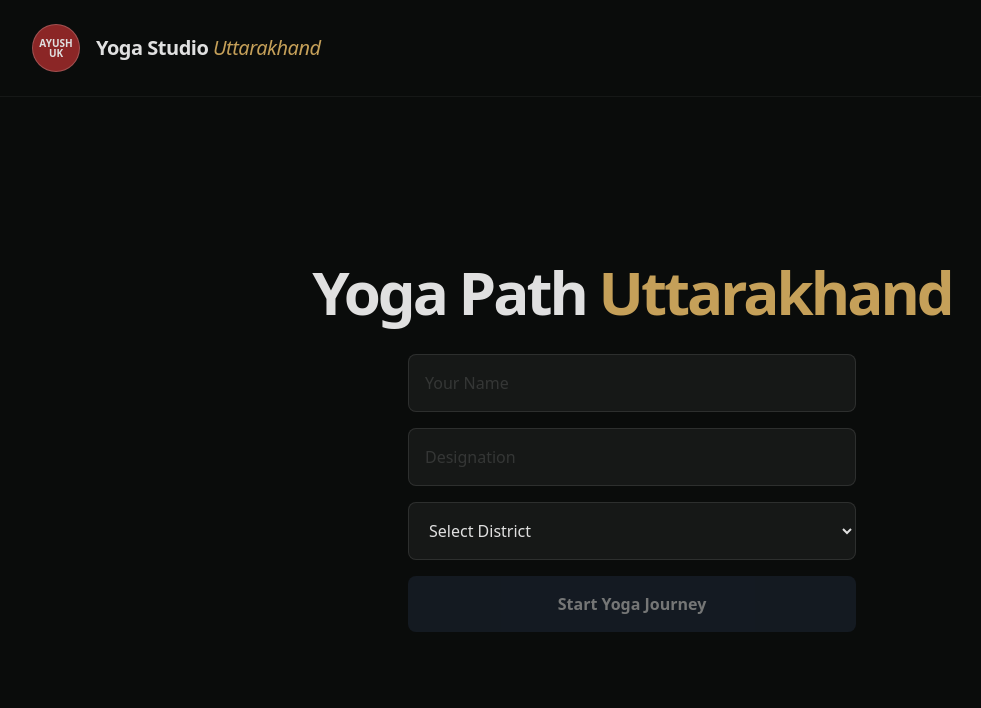
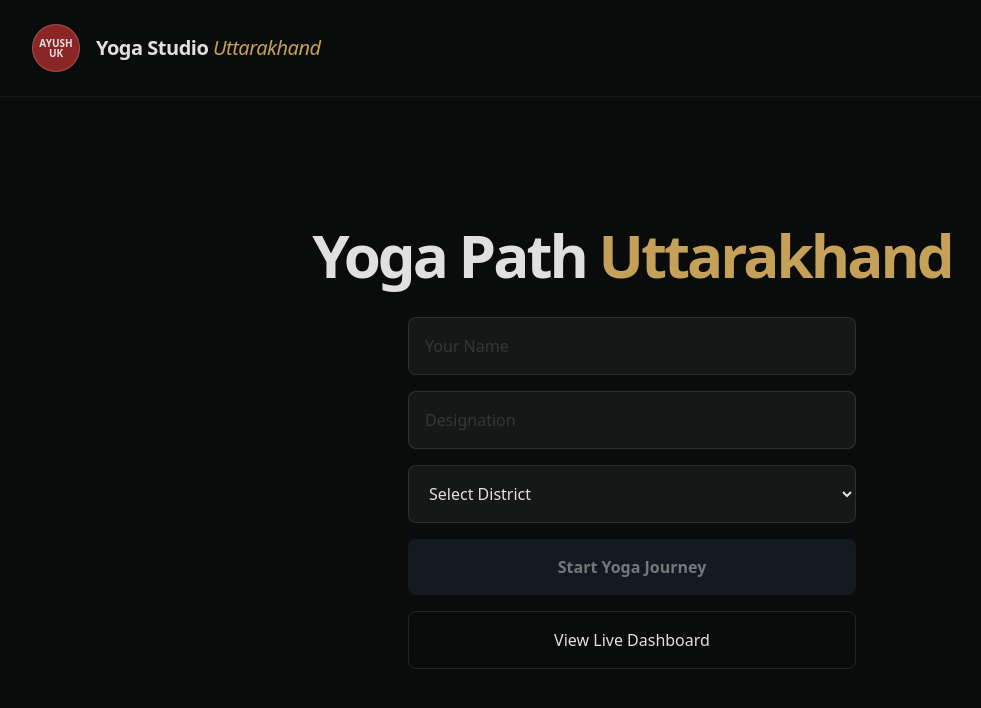
Before and after one commit to adc-uttarakhand/yogapath-firebase, a React (Vite) app: page / in a window 1280 px wide. Shown: the top 708 px of the page, without its empty margins (8-989 px from the left). Built offline with nearby package versions, Linux system fonts and the light colour scheme.

Commit message:
Add files via upload

```diff
--- a/src/App.tsx
+++ b/src/App.tsx
@@ -6,9 +6,10 @@
 import { useState, useRef } from 'react';
 import { motion, AnimatePresence } from 'motion/react';
 import { Camera, Video, ArrowLeft, Download, Share2, Info } from 'lucide-react';
-import { addDoc, collection } from 'firebase/firestore';
+import { addDoc, collection, query, getDocs } from 'firebase/firestore';
 import { db } from './lib/firebase';
 
+import { Dashboard } from './components/Dashboard';
 import { YogaFrame } from './components/YogaFrame';
 
 const QUOTES = [
@@ -24,12 +25,13 @@ const DISTRICTS = [
 ];
 
 export default function App() {
-  const [step, setStep] = useState<'landing' | 'camera' | 'preview'>('landing');
+  const [step, setStep] = useState<'landing' | 'camera' | 'preview' | 'dashboard'>('landing');
   const [name, setName] = useState('');
   const [designation, setDesignation] = useState('');
   const [district, setDistrict] = useState('');
   const [orientation, setOrientation] = useState<'portrait' | 'landscape'>('portrait');
   const [quote] = useState(QUOTES[Math.floor(Math.random() * QUOTES.length)]);
+  const [dashboardData, setDashboardData] = useState<{ district: string; count: number }[]>([]);
 
   const submitToDatabase = async (poseName: string, type: 'photo' | 'video') => {
     try {
@@ -45,6 +47,17 @@ export default function App() {
       console.error("Error saving submission:", error);
     }
   };
+
+  const fetchDashboardData = async () => {
+      const q = query(collection(db, "submissions"));
+      const querySnapshot = await getDocs(q);
+      const counts: Record<string, number> = {};
+      querySnapshot.forEach((doc) => {
+          const district = doc.data().district;
+          counts[district] = (counts[district] || 0) + 1;
+      });
+      setDashboardData(Object.entries(counts).map(([district, count]) => ({ district, count })));
+  }
 
   return (
     <div className="min-h-screen bg-[#0a0c0b] text-[#e0e0e0] font-sans selection:bg-[#c5a059]">
@@ -82,6 +95,15 @@ export default function App() {
                 className="w-full bg-[#8b2626] hover:bg-[#a12d2d] py-4 rounded-lg font-semibold transition disabled:bg-gray-800 disabled:opacity-50"
               >
                 Start Yoga Journey
+              </button>
+              <button
+                onClick={() => {
+                    fetchDashboardData();
+                    setStep('dashboard');
+                }}
+                className="w-full border border-white/10 p-4 rounded-lg hover:bg-white/5 transition"
+              >
+                View Live Dashboard
               </button>
             </div>
           </motion.div>
@@ -130,6 +152,9 @@ export default function App() {
              </div>
           </motion.div>
         )}
+        {step === 'dashboard' && (
+           <Dashboard data={dashboardData} onBack={() => setStep('landing')} />
+        )}
       </AnimatePresence>
     </div>
   );
--- /dev/null
+++ b/src/components/Dashboard.tsx
@@ -0,0 +1,31 @@
+import React from 'react';
+import { motion } from 'motion/react';
+import { ArrowLeft } from 'lucide-react';
+
+interface DashboardProps {
+  data: { district: string; count: number }[];
+  onBack: () => void;
+}
+
+export const Dashboard: React.FC<DashboardProps> = ({ data, onBack }) => {
+  return (
+    <motion.div
+      key="dashboard"
+      initial={{ opacity: 0 }}
+      animate={{ opacity: 1 }}
+      exit={{ opacity: 0 }}
+      className="flex flex-col items-center min-h-[calc(100vh-100px)] p-6"
+    >
+      <button onClick={onBack} className="self-start p-4 hover:bg-white/5 rounded-full"><ArrowLeft /></button>
+      <h2 className="text-2xl font-bold mb-8 text-[#c5a059]">District Participation</h2>
+      <div className="w-full max-w-md space-y-2">
+        {data.map(d => (
+          <div key={d.district} className="flex justify-between items-center py-3 border-b border-white/5">
+            <span className="text-sm">{d.district}</span>
+            <span className="text-sm font-mono text-[#c5a059]">{d.count}</span>
+          </div>
+        ))}
+      </div>
+    </motion.div>
+  );
+};
```
